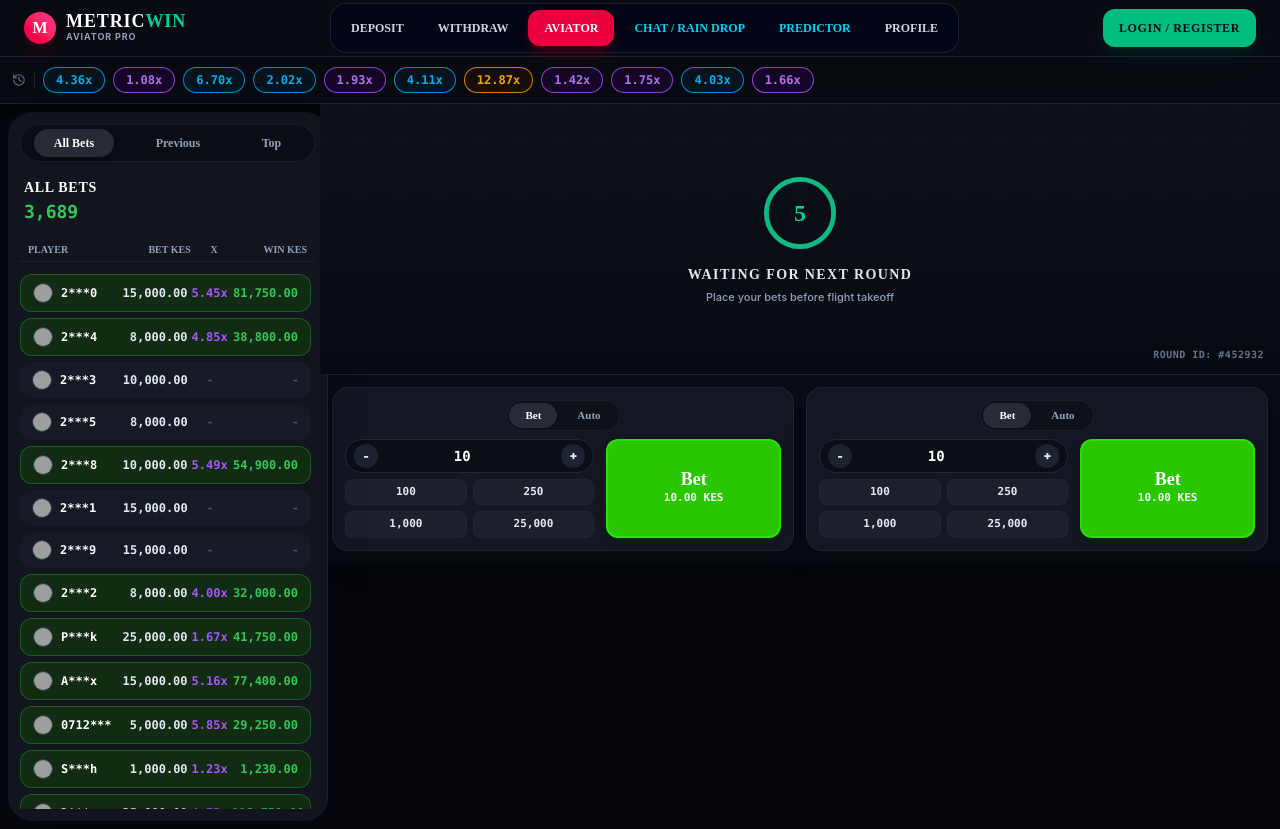
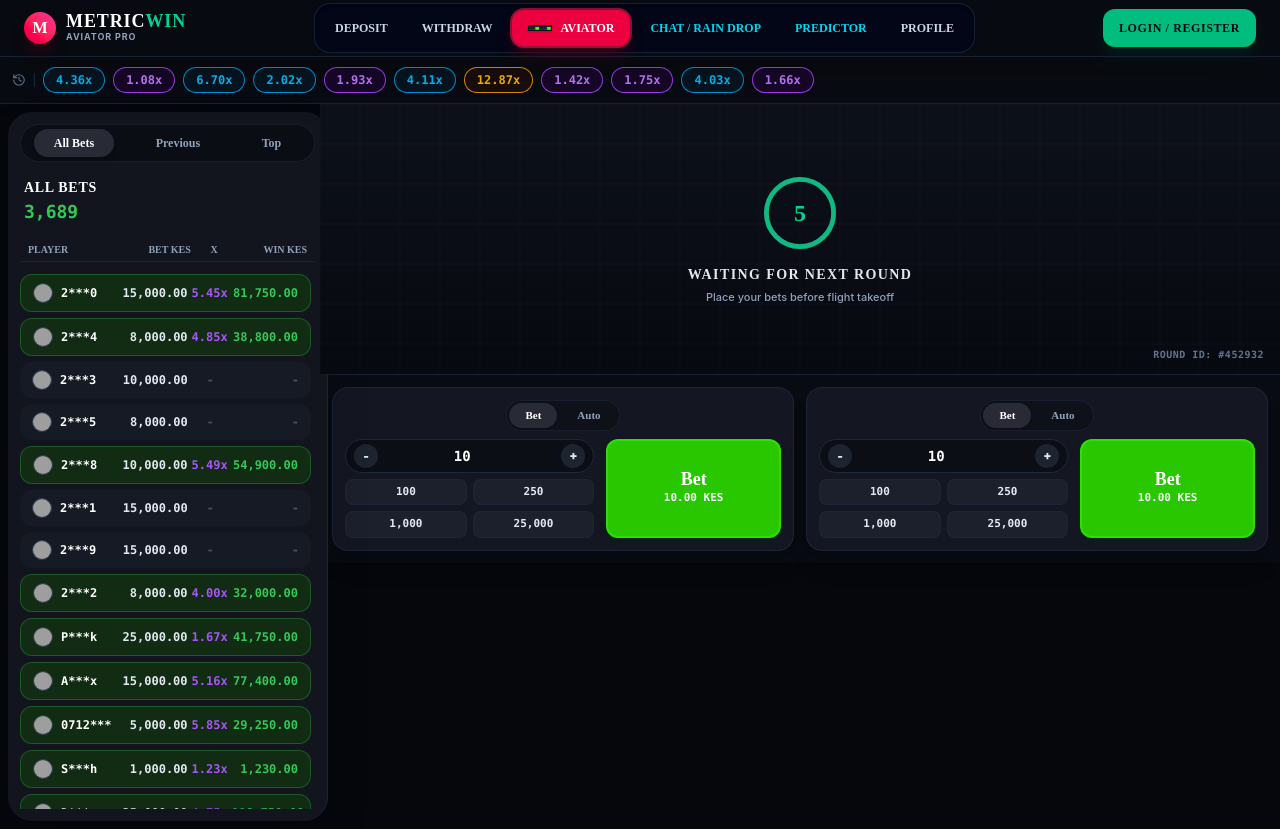
Before and after one commit to Kiruivenus/aviator, a React (Vite) app in the folder client/: page / in a window 1280 px wide. Built offline with nearby package versions, Linux system fonts and the light colour scheme; no server answers; grey boxes are pictures that could not be loaded.

Commit message:
Embed red Aviator propeller plane logo image into center Aviator button across top and bottom navigation bars

```diff
--- a/client/src/components/BottomNavbar.jsx
+++ b/client/src/components/BottomNavbar.jsx
@@ -1,6 +1,6 @@
 import React, { useContext } from 'react';
 import { AuthContext } from '../context/AuthContext';
-import { Plus, ArrowUpCircle, User, MessageSquare, Play } from 'lucide-react';
+import { Plus, ArrowUpCircle, User, MessageSquare } from 'lucide-react';
 
 export const BottomNavbar = ({ currentView, setCurrentView }) => {
   const { user, openLogin } = useContext(AuthContext);
@@ -41,16 +41,20 @@
           <span className="text-[9px] font-extrabold font-['Outfit'] tracking-wider uppercase">WITHDRAW</span>
         </button>
 
-        {/* 3. CENTER RAISED AVIATOR BUTTON (Renamed from PLAY GAME and positioned in the middle!) */}
+        {/* 3. CENTER RAISED AVIATOR BUTTON WITH RED PLANE IMAGE */}
         <div className="relative -mt-6 flex flex-col items-center justify-center">
           <button
             onClick={() => handleAction('game')}
-            className="w-14 h-14 rounded-full bg-gradient-to-tr from-rose-600 via-rose-500 to-pink-500 text-white flex items-center justify-center font-black shadow-lg shadow-rose-600/50 ring-4 ring-[#0b0d17] transition-transform hover:scale-105 active:scale-95"
+            className="w-14 h-14 rounded-full bg-[#0d0f18] border-2 border-rose-600 text-white flex items-center justify-center font-black shadow-lg shadow-rose-950/80 ring-4 ring-[#0b0d17] transition-transform hover:scale-105 active:scale-95 p-2 overflow-hidden"
             aria-label="Launch Aviator Game"
           >
-            <Play className="w-6 h-6 text-white fill-white ml-0.5" />
+            <img
+              src="/aviator_plane.png"
+              alt="Aviator"
+              className="w-full h-full object-contain filter drop-shadow brightness-125 scale-110"
+            />
           </button>
-          <span className="text-[9px] font-black font-['Outfit'] tracking-widest text-rose-400 uppercase mt-1">
+          <span className="text-[9px] font-black font-['Outfit'] tracking-widest text-rose-500 uppercase mt-1">
             AVIATOR
           </span>
         </div>
@@ -67,7 +71,7 @@
           <span className="text-[9px] font-extrabold font-['Outfit'] tracking-wider uppercase text-cyan-400">CHAT/RAIN</span>
         </button>
 
-        {/* 5. PROFILE (Moved to corner!) */}
+        {/* 5. PROFILE */}
         <button
           onClick={() => handleAction('profile')}
           className={`flex flex-col items-center justify-center gap-1 transition-all min-w-[56px] py-1 ${
--- a/client/src/components/Navbar.jsx
+++ b/client/src/components/Navbar.jsx
@@ -36,7 +36,7 @@
           </div>
         </div>
 
-        {/* Center Navigation Links (AVIATOR in middle, PROFILE in corner) */}
+        {/* Center Navigation Links (AVIATOR Button with Red Airplane Logo Image in Center) */}
         <nav className="hidden md:flex items-center justify-center gap-1.5 mx-auto bg-slate-950/80 p-1.5 rounded-2xl border border-slate-800/80 shadow-inner">
           <button
             onClick={() => handleNavClick('deposit')}
@@ -56,16 +56,21 @@
             WITHDRAW
           </button>
 
-          {/* AVIATOR (Renamed from PLAY GAME and positioned in the middle!) */}
+          {/* AVIATOR (Featured Center Button with Red Airplane Logo Image!) */}
           <button
             onClick={() => handleNavClick('game')}
-            className={`px-4 py-1.5 text-xs font-black rounded-xl transition-all font-['Outfit'] min-h-[36px] ${
+            className={`px-4 py-1 text-xs font-black rounded-xl transition-all font-['Outfit'] min-h-[36px] flex items-center gap-2 ${
               currentView === 'game'
-                ? 'bg-rose-600 text-white shadow-lg shadow-rose-950/80'
+                ? 'bg-rose-600 text-white shadow-lg shadow-rose-950/80 ring-2 ring-rose-500/50'
                 : 'bg-rose-950/60 border border-rose-600/40 text-rose-300 hover:bg-rose-900/80 hover:text-white'
             }`}
           >
-            AVIATOR
+            <img
+              src="/aviator_plane.png"
+              alt="Aviator Plane"
+              className="w-6 h-6 object-contain filter drop-shadow brightness-125 hover:scale-110 transition-transform"
+            />
+            <span>AVIATOR</span>
           </button>
 
           <button
@@ -217,11 +222,12 @@
         <div className="md:hidden border-t border-slate-800 bg-[#080b11] px-4 py-4 space-y-2 animate-in slide-in-from-top-4 duration-200">
           <button
             onClick={() => handleNavClick('game')}
-            className={`w-full text-left px-4 py-2.5 rounded-xl font-extrabold text-xs font-['Outfit'] min-h-[40px] ${
+            className={`w-full text-left px-4 py-2.5 rounded-xl font-extrabold text-xs font-['Outfit'] flex items-center gap-2 min-h-[40px] ${
               currentView === 'game' ? 'bg-rose-600 text-white font-black' : 'text-rose-400 hover:bg-slate-900'
             }`}
           >
-            AVIATOR
+            <img src="/aviator_plane.png" alt="Aviator" className="w-5 h-5 object-contain" />
+            <span>AVIATOR</span>
           </button>
           <button
             onClick={() => handleNavClick('deposit')}
```
Also changed, not shown: client/public/aviator_plane.png (added).
